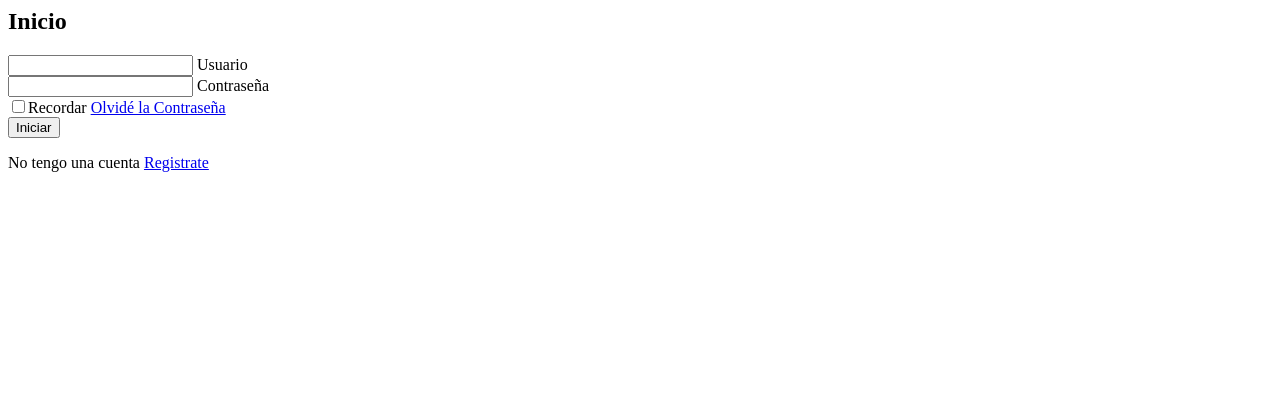
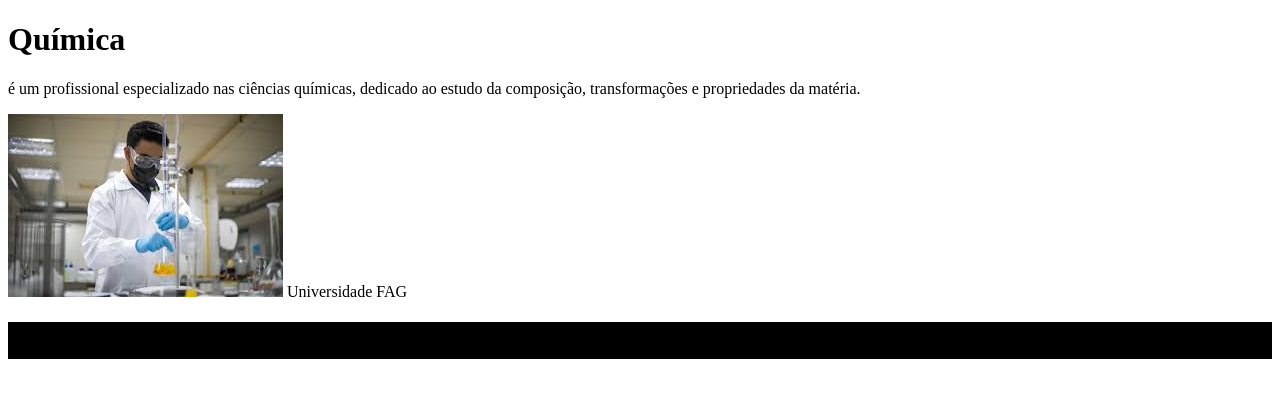
Before and after one commit to SachserArthur/SachserArthur.github.io, a plain HTML site: page index.html in a window 1280 px wide. Drawn offline with Linux system fonts and the light colour scheme.

Commit message:
Add files via upload

```diff
--- a/index.html
+++ b/index.html
@@ -1,23 +1,16 @@
-<section>
-    <form>
-    <h1>Inicio</h1>
-    <div class="inputbox">
-    <ion-icon name="mail-outline"></ion-icon>
-    <input type="email" required>
-    <label for="">Usuario</label>
-    </div>
-    <div class="inputbox"
-    <ion-icon name="lock-closed-outline"></ion-icon>
-    <input type="password" required>
-    <label for="">Contraseña</label>
-    </div>
-    <div class="forget">
-    <label for=""><input type="checkbox">Recordar</label>
-    <a href="#">Olvidé la Contraseña</a>
-    </div>
-    <button>Iniciar</button>
-    <div class="register">
-    <p>No tengo una cuenta <a href="#">Registrate</ax</p>
-    </div>
-    </form>
-    </section>
+<!DOCTYPE html>
+<html lang="en">
+<head>
+    <meta charset="UTF-8">
+    <meta name="viewport" content="width=device-width, initial-scale=1.0">
+    <title>document</title>
+
+</head>
+<body>
+    <h1>Química</h1>
+    <p>é um profissional especializado nas ciências químicas, dedicado ao estudo da composição, transformações e propriedades da matéria. </p>
+    <img src="a.jpeg">
+    <a ftef="https://querobolsa.com.br/carreiras-e-profissoes/quimico#:~:text=O%20qu%C3%ADmico%20%C3%A9%20um%20profissional,da%20ci%C3%AAncia%20e%20da%20ind%C3%BAstria.">Universidade FAG </a>
+    <h1  style="background-color: black;">É isso</h1>
+    </body>
+</html>
```
Also changed, not shown: a.jpeg (added).
